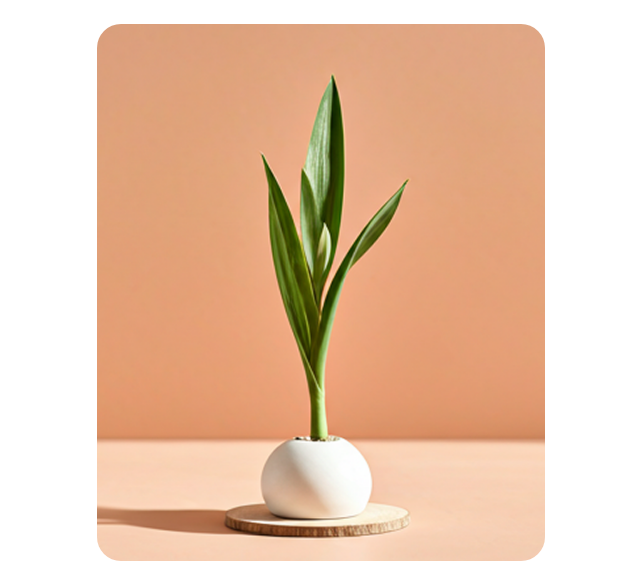
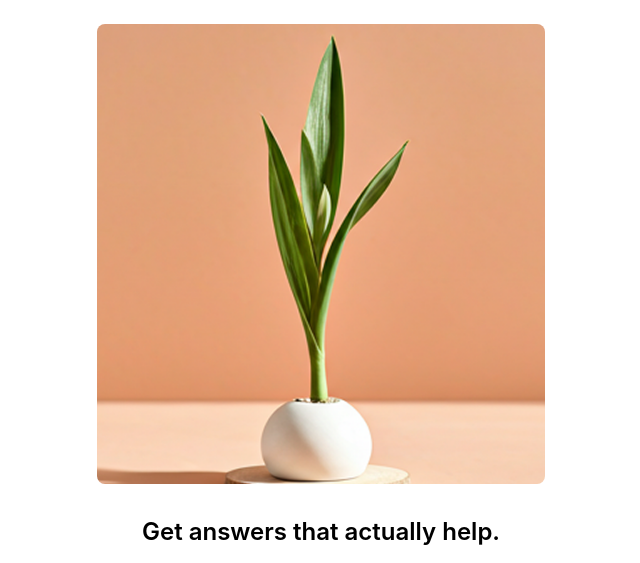
Before and after one commit to ProfiStack/sageAi, a Next.js app in the folder frontend/: page / in a window 1280 px wide. Shown: the top 563 px of the page, without its empty margins (319-959 px from the left). Built offline with nearby package versions, Linux system fonts and the light colour scheme; no server answers.

Commit message:
fix image

```diff
--- a/frontend/CustomComponents/Login/Login.jsx
+++ b/frontend/CustomComponents/Login/Login.jsx
@@ -105,13 +105,13 @@ export default function Login() {
 
   return (
     <div className="w-full min-h-screen flex flex-col items-center px-4 py-6 space-y-6">
-      <div className="w-full max-w-md flex flex-col items-center space-y-4">
-        <div className="relative w-full h-[537px] rounded-3xl overflow-hidden">
+      <div className="w-full max-w-md flex flex-col items-center space-y-4 h-full">
+        <div className="relative w-full h-full">
           <Image
             src="/images/signup.png"
             alt="Signup"
             fill
-            className="object-cover"
+            className="object-cover rounded-[8px]"
           />
         </div>
 
```
